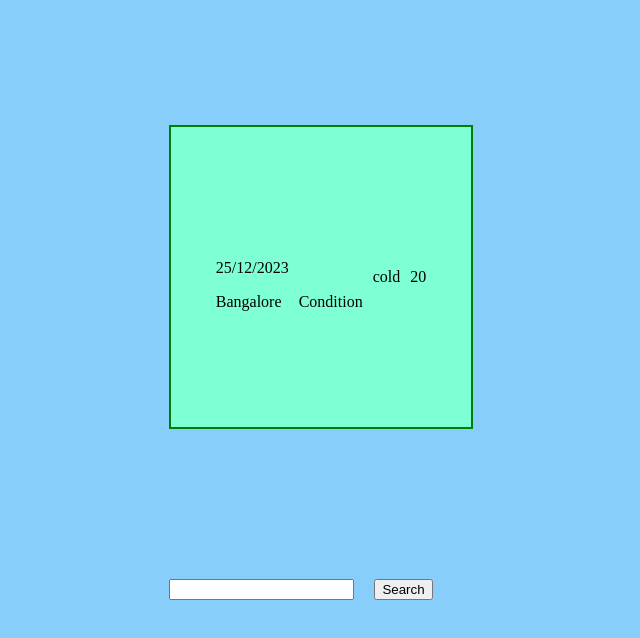
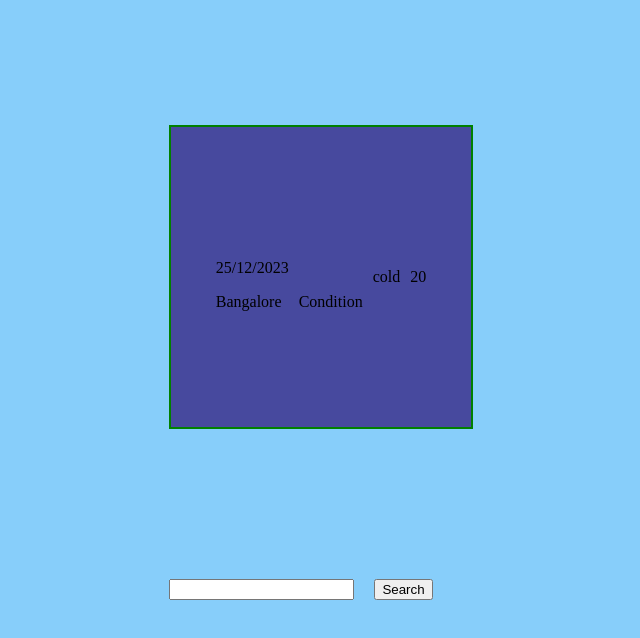
Before and after one commit to sanjithvgs/Weather-App, a plain HTML site: page index.html in a window 1280 px wide. Shown: the whole page, without its empty margins (339-979 px from the left). Drawn offline with Linux system fonts and the light colour scheme.

Commit message:
index changes

```diff
--- a/index.css
+++ b/index.css
@@ -8,7 +8,7 @@ body{
     height: 100px;
     padding: 100px;
     border: 2px solid green;
-    background-color: aquamarine;
+    background-color: #47499e;
     display: flex;
     justify-content: center;
     align-items: center;
```
